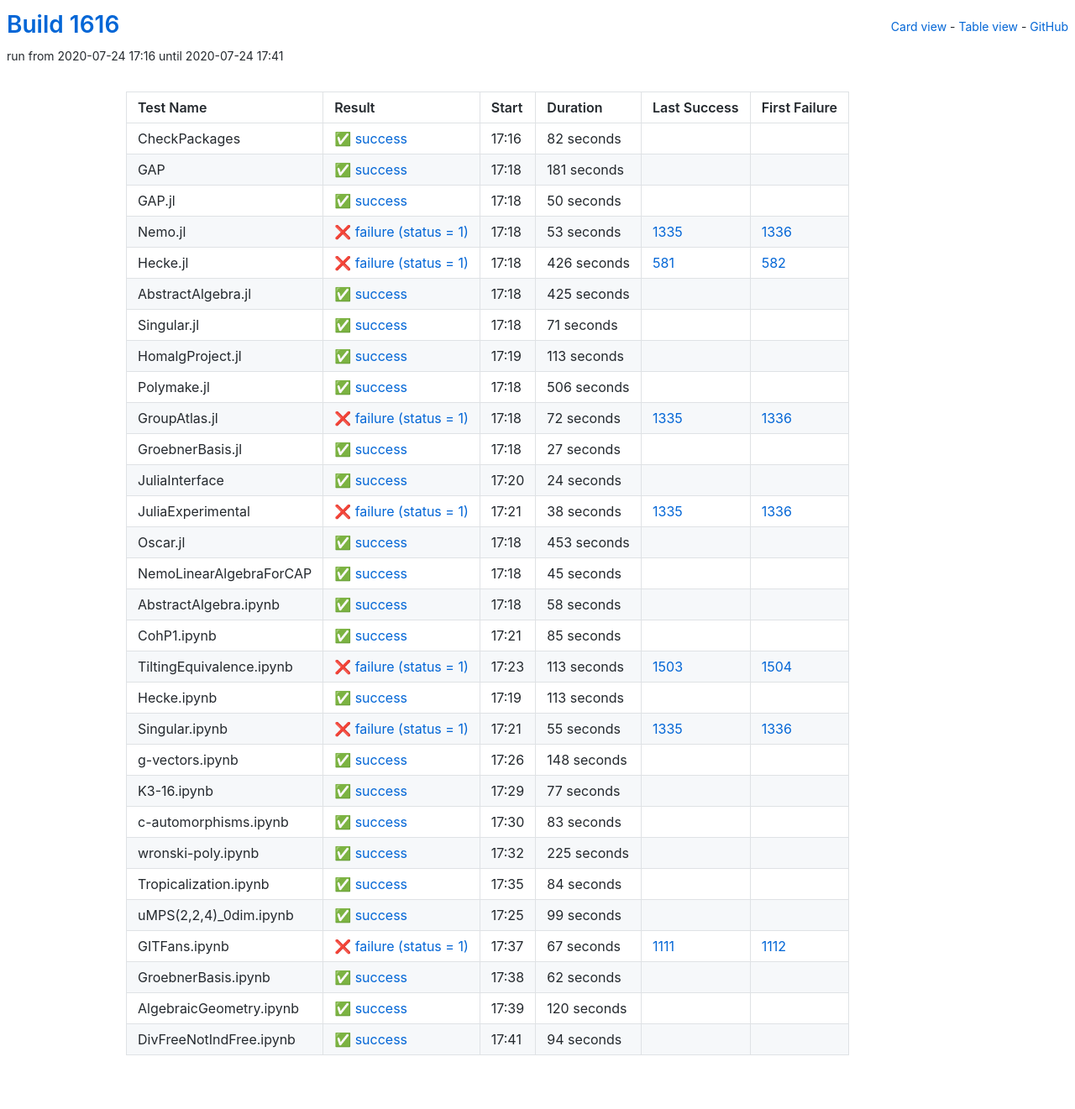
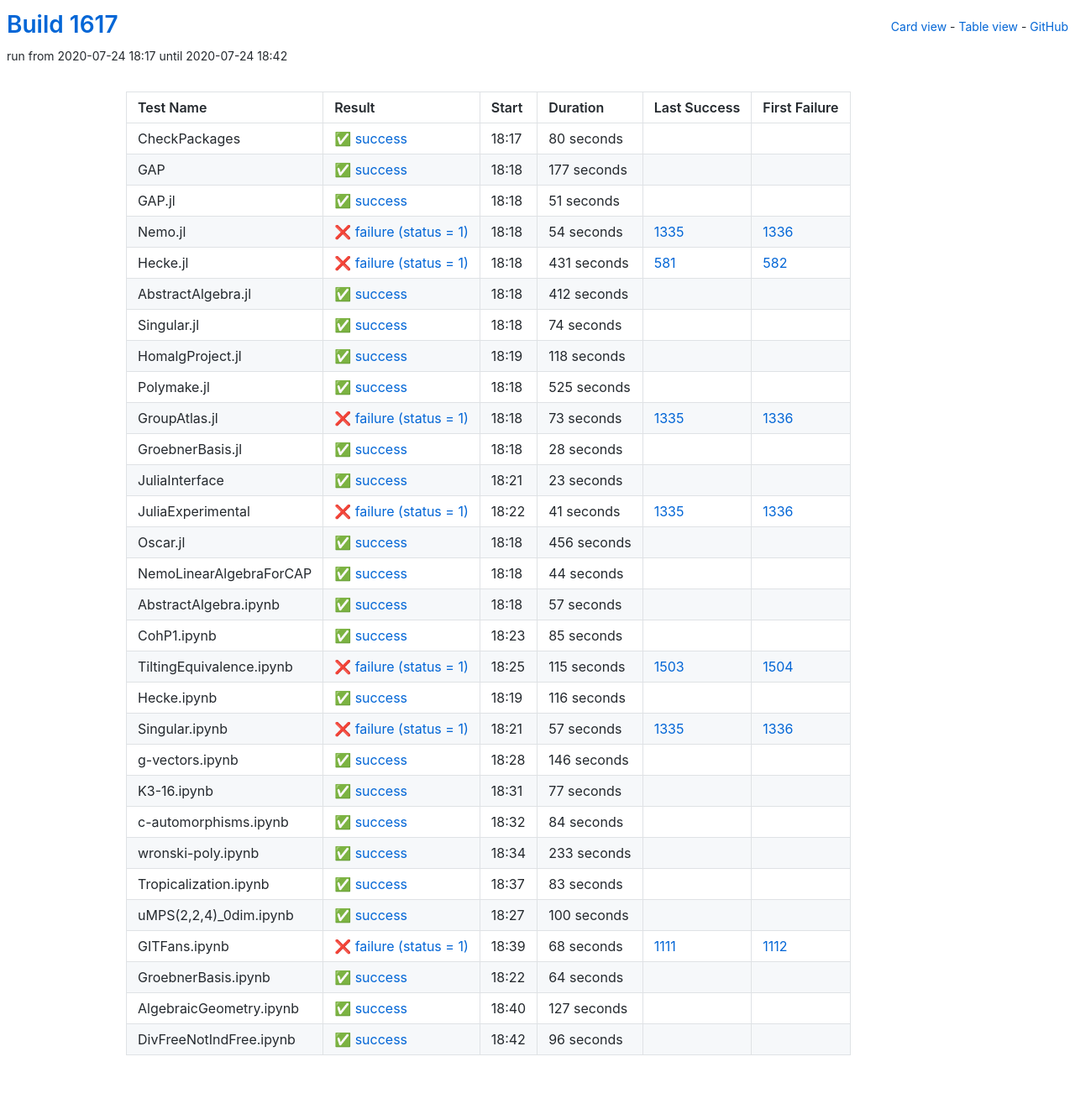
Before and after one commit to oscar-system/oscar-ci-status-1.4, a Jekyll site: the page built from table.html, in a window 1280 px wide. Shown: the whole page at 84% size. Built offline with Jekyll 4.4.1, drawn with Linux system fonts in a browser that asks for light colours.

Commit message:
Build #1617

```diff
--- a/_data/ci.yml
+++ b/_data/ci.yml
@@ -1,6 +1,6 @@
 ---
-build: 1616
-build_url: https://oscarci.mathematik.uni-kl.de/job/oscar-julia-1.4/1616/
+build: 1617
+build_url: https://oscarci.mathematik.uni-kl.de/job/oscar-julia-1.4/1617/
 job: oscar-julia-1.4
 organization: oscar-system
 repo: oscar-ci-status-1.4
@@ -8,200 +8,200 @@ repourl: https://github.com/oscar-system/oscar-ci-status-1.4
 tests:
 - name: CheckPackages
   id: checkpackages
-  log: https://oscarci.mathematik.uni-kl.de/job/oscar-julia-1.4/1616/artifact/logs/build-1616/CheckPackages.log
-  start: 2020-07-24 17:16
+  log: https://oscarci.mathematik.uni-kl.de/job/oscar-julia-1.4/1617/artifact/logs/build-1617/CheckPackages.log
+  start: 2020-07-24 18:17
   success: true
   exitcode: 0
   status: success
-  duration: 82
+  duration: 80
   last_success: false
   last_success_url:
   first_failure: false
   first_failure_url:
 - name: GAP
   id: gap
-  log: https://oscarci.mathematik.uni-kl.de/job/oscar-julia-1.4/1616/artifact/logs/build-1616/GAP.log
-  start: 2020-07-24 17:18
+  log: https://oscarci.mathematik.uni-kl.de/job/oscar-julia-1.4/1617/artifact/logs/build-1617/GAP.log
+  start: 2020-07-24 18:18
   success: true
   exitcode: 0
   status: success
-  duration: 181
+  duration: 177
   last_success: false
   last_success_url:
   first_failure: false
   first_failure_url:
 - name: GAP.jl
   id: gap-jl
-  log: https://oscarci.mathematik.uni-kl.de/job/oscar-julia-1.4/1616/artifact/logs/build-1616/GAP.jl.log
-  start: 2020-07-24 17:18
+  log: https://oscarci.mathematik.uni-kl.de/job/oscar-julia-1.4/1617/artifact/logs/build-1617/GAP.jl.log
+  start: 2020-07-24 18:18
   success: true
   exitcode: 0
   status: success
-  duration: 50
+  duration: 51
   last_success: false
   last_success_url:
   first_failure: false
   first_failure_url:
 - name: Nemo.jl
   id: nemo-jl
-  log: https://oscarci.mathematik.uni-kl.de/job/oscar-julia-1.4/1616/artifact/logs/build-1616/Nemo.jl.log
-  start: 2020-07-24 17:18
+  log: https://oscarci.mathematik.uni-kl.de/job/oscar-julia-1.4/1617/artifact/logs/build-1617/Nemo.jl.log
+  start: 2020-07-24 18:18
   success: false
   exitcode: 1
   status: failure
-  duration: 53
+  duration: 54
   last_success: 1335
   last_success_url: https://oscarci.mathematik.uni-kl.de/job/oscar-julia-1.4/1335/
   first_failure: 1336
   first_failure_url: https://oscarci.mathematik.uni-kl.de/job/oscar-julia-1.4/1336/
 - name: Hecke.jl
   id: hecke-jl
-  log: https://oscarci.mathematik.uni-kl.de/job/oscar-julia-1.4/1616/artifact/logs/build-1616/Hecke.jl.log
-  start: 2020-07-24 17:18
+  log: https://oscarci.mathematik.uni-kl.de/job/oscar-julia-1.4/1617/artifact/logs/build-1617/Hecke.jl.log
+  start: 2020-07-24 18:18
   success: false
   exitcode: 1
   status: failure
-  duration: 426
+  duration: 431
   last_success: 581
   last_success_url: https://oscarci.mathematik.uni-kl.de/job/oscar-julia-1.4/581/
   first_failure: 582
   first_failure_url: https://oscarci.mathematik.uni-kl.de/job/oscar-julia-1.4/582/
 - name: AbstractAlgebra.jl
   id: abstractalgebra-jl
-  log: https://oscarci.mathematik.uni-kl.de/job/oscar-julia-1.4/1616/artifact/logs/build-1616/AbstractAlgebra.jl.log
-  start: 2020-07-24 17:18
+  log: https://oscarci.mathematik.uni-kl.de/job/oscar-julia-1.4/1617/artifact/logs/build-1617/AbstractAlgebra.jl.log
+  start: 2020-07-24 18:18
   success: true
   exitcode: 0
   status: success
-  duration: 425
+  duration: 412
   last_success: false
   last_success_url:
   first_failure: false
   first_failure_url:
 - name: Singular.jl
   id: singular-jl
-  log: https://oscarci.mathematik.uni-kl.de/job/oscar-julia-1.4/1616/artifact/logs/build-1616/Singular.jl.log
-  start: 2020-07-24 17:18
+  log: https://oscarci.mathematik.uni-kl.de/job/oscar-julia-1.4/1617/artifact/logs/build-1617/Singular.jl.log
+  start: 2020-07-24 18:18
   success: true
   exitcode: 0
   status: success
-  duration: 71
+  duration: 74
   last_success: false
   last_success_url:
   first_failure: false
   first_failure_url:
 - name: HomalgProject.jl
   id: homalgproject-jl
-  log: https://oscarci.mathematik.uni-kl.de/job/oscar-julia-1.4/1616/artifact/logs/build-1616/HomalgProject.jl.log
-  start: 2020-07-24 17:19
+  log: https://oscarci.mathematik.uni-kl.de/job/oscar-julia-1.4/1617/artifact/logs/build-1617/HomalgProject.jl.log
+  start: 2020-07-24 18:19
   success: true
   exitcode: 0
   status: success
-  duration: 113
+  duration: 118
   last_success: false
   last_success_url:
   first_failure: false
   first_failure_url:
 - name: Polymake.jl
   id: polymake-jl
-  log: https://oscarci.mathematik.uni-kl.de/job/oscar-julia-1.4/1616/artifact/logs/build-1616/Polymake.jl.log
-  start: 2020-07-24 17:18
+  log: https://oscarci.mathematik.uni-kl.de/job/oscar-julia-1.4/1617/artifact/logs/build-1617/Polymake.jl.log
+  start: 2020-07-24 18:18
   success: true
   exitcode: 0
   status: success
-  duration: 506
+  duration: 525
   last_success: false
   last_success_url:
   first_failure: false
   first_failure_url:
 - name: GroupAtlas.jl
   id: groupatlas-jl
-  log: https://oscarci.mathematik.uni-kl.de/job/oscar-julia-1.4/1616/artifact/logs/build-1616/GroupAtlas.jl.log
-  start: 2020-07-24 17:18
+  log: https://oscarci.mathematik.uni-kl.de/job/oscar-julia-1.4/1617/artifact/logs/build-1617/GroupAtlas.jl.log
+  start: 2020-07-24 18:18
   success: false
   exitcode: 1
   status: failure
-  duration: 72
+  duration: 73
   last_success: 1335
   last_success_url: https://oscarci.mathematik.uni-kl.de/job/oscar-julia-1.4/1335/
   first_failure: 1336
   first_failure_url: https://oscarci.mathematik.uni-kl.de/job/oscar-julia-1.4/1336/
 - name: GroebnerBasis.jl
   id: groebnerbasis-jl
-  log: https://oscarci.mathematik.uni-kl.de/job/oscar-julia-1.4/1616/artifact/logs/build-1616/GroebnerBasis.jl.log
-  start: 2020-07-24 17:18
+  log: https://oscarci.mathematik.uni-kl.de/job/oscar-julia-1.4/1617/artifact/logs/build-1617/GroebnerBasis.jl.log
+  start: 2020-07-24 18:18
   success: true
   exitcode: 0
   status: success
-  duration: 27
+  duration: 28
   last_success: false
   last_success_url:
   first_failure: false
   first_failure_url:
 - name: JuliaInterface
   id: juliainterface
-  log: https://oscarci.mathematik.uni-kl.de/job/oscar-julia-1.4/1616/artifact/logs/build-1616/JuliaInterface.log
-  start: 2020-07-24 17:20
+  log: https://oscarci.mathematik.uni-kl.de/job/oscar-julia-1.4/1617/artifact/logs/build-1617/JuliaInterface.log
+  start: 2020-07-24 18:21
   success: true
   exitcode: 0
   status: success
-  duration: 24
+  duration: 23
   last_success: false
   last_success_url:
   first_failure: false
   first_failure_url:
 - name: JuliaExperimental
   id: juliaexperimental
-  log: https://oscarci.mathematik.uni-kl.de/job/oscar-julia-1.4/1616/artifact/logs/build-1616/JuliaExperimental.log
-  start: 2020-07-24 17:21
+  log: https://oscarci.mathematik.uni-kl.de/job/oscar-julia-1.4/1617/artifact/logs/build-1617/JuliaExperimental.log
+  start: 2020-07-24 18:22
   success: false
   exitcode: 1
   status: failure
-  duration: 38
+  duration: 41
   last_success: 1335
   last_success_url: https://oscarci.mathematik.uni-kl.de/job/oscar-julia-1.4/1335/
   first_failure: 1336
   first_failure_url: https://oscarci.mathematik.uni-kl.de/job/oscar-julia-1.4/1336/
 - name: Oscar.jl
   id: oscar-jl
-  log: https://oscarci.mathematik.uni-kl.de/job/oscar-julia-1.4/1616/artifact/logs/build-1616/Oscar.jl.log
-  start: 2020-07-24 17:18
+  log: https://oscarci.mathematik.uni-kl.de/job/oscar-julia-1.4/1617/artifact/logs/build-1617/Oscar.jl.log
+  start: 2020-07-24 18:18
   success: true
   exitcode: 0
   status: success
-  duration: 453
+  duration: 456
   last_success: false
   last_success_url:
   first_failure: false
   first_failure_url:
 - name: NemoLinearAlgebraForCAP
   id: nemolinearalgebraforcap
-  log: https://oscarci.mathematik.uni-kl.de/job/oscar-julia-1.4/1616/artifact/logs/build-1616/NemoLinearAlgebraForCAP.log
-  start: 2020-07-24 17:18
+  log: https://oscarci.mathematik.uni-kl.de/job/oscar-julia-1.4/1617/artifact/logs/build-1617/NemoLinearAlgebraForCAP.log
+  start: 2020-07-24 18:18
   success: true
   exitcode: 0
   status: success
-  duration: 45
+  duration: 44
   last_success: false
   last_success_url:
   first_failure: false
   first_failure_url:
 - name: AbstractAlgebra.ipynb
   id: abstractalgebra-ipynb
-  log: https://oscarci.mathematik.uni-kl.de/job/oscar-julia-1.4/1616/artifact/logs/build-1616/AbstractAlgebra.ipynb.log
-  start: 2020-07-24 17:18
+  log: https://oscarci.mathematik.uni-kl.de/job/oscar-julia-1.4/1617/artifact/logs/build-1617/AbstractAlgebra.ipynb.log
+  start: 2020-07-24 18:18
   success: true
   exitcode: 0
   status: success
-  duration: 58
+  duration: 57
   last_success: false
   last_success_url:
   first_failure: false
   first_failure_url:
 - name: CohP1.ipynb
   id: cohp1-ipynb
-  log: https://oscarci.mathematik.uni-kl.de/job/oscar-julia-1.4/1616/artifact/logs/build-1616/CohP1.ipynb.log
-  start: 2020-07-24 17:21
+  log: https://oscarci.mathematik.uni-kl.de/job/oscar-julia-1.4/1617/artifact/logs/build-1617/CohP1.ipynb.log
+  start: 2020-07-24 18:23
   success: true
   exitcode: 0
   status: success
@@ -212,56 +212,56 @@ tests:
   first_failure_url:
 - name: TiltingEquivalence.ipynb
   id: tiltingequivalence-ipynb
-  log: https://oscarci.mathematik.uni-kl.de/job/oscar-julia-1.4/1616/artifact/logs/build-1616/TiltingEquivalence.ipynb.log
-  start: 2020-07-24 17:23
+  log: https://oscarci.mathematik.uni-kl.de/job/oscar-julia-1.4/1617/artifact/logs/build-1617/TiltingEquivalence.ipynb.log
+  start: 2020-07-24 18:25
   success: false
   exitcode: 1
   status: failure
-  duration: 113
+  duration: 115
   last_success: 1503
   last_success_url: https://oscarci.mathematik.uni-kl.de/job/oscar-julia-1.4/1503/
   first_failure: 1504
   first_failure_url: https://oscarci.mathematik.uni-kl.de/job/oscar-julia-1.4/1504/
 - name: Hecke.ipynb
   id: hecke-ipynb
-  log: https://oscarci.mathematik.uni-kl.de/job/oscar-julia-1.4/1616/artifact/logs/build-1616/Hecke.ipynb.log
-  start: 2020-07-24 17:19
+  log: https://oscarci.mathematik.uni-kl.de/job/oscar-julia-1.4/1617/artifact/logs/build-1617/Hecke.ipynb.log
+  start: 2020-07-24 18:19
   success: true
   exitcode: 0
   status: success
-  duration: 113
+  duration: 116
   last_success: false
   last_success_url:
   first_failure: false
   first_failure_url:
 - name: Singular.ipynb
   id: singular-ipynb
-  log: https://oscarci.mathematik.uni-kl.de/job/oscar-julia-1.4/1616/artifact/logs/build-1616/Singular.ipynb.log
-  start: 2020-07-24 17:21
+  log: https://oscarci.mathematik.uni-kl.de/job/oscar-julia-1.4/1617/artifact/logs/build-1617/Singular.ipynb.log
+  start: 2020-07-24 18:21
   success: false
   exitcode: 1
   status: failure
-  duration: 55
+  duration: 57
   last_success: 1335
   last_success_url: https://oscarci.mathematik.uni-kl.de/job/oscar-julia-1.4/1335/
   first_failure: 1336
   first_failure_url: https://oscarci.mathematik.uni-kl.de/job/oscar-julia-1.4/1336/
 - name: g-vectors.ipynb
   id: g-vectors-ipynb
-  log: https://oscarci.mathematik.uni-kl.de/job/oscar-julia-1.4/1616/artifact/logs/build-1616/g-vectors.ipynb.log
-  start: 2020-07-24 17:26
+  log: https://oscarci.mathematik.uni-kl.de/job/oscar-julia-1.4/1617/artifact/logs/build-1617/g-vectors.ipynb.log
+  start: 2020-07-24 18:28
   success: true
   exitcode: 0
   status: success
-  duration: 148
+  duration: 146
   last_success: false
   last_success_url:
   first_failure: false
   first_failure_url:
 - name: K3-16.ipynb
   id: k3-16-ipynb
-  log: https://oscarci.mathematik.uni-kl.de/job/oscar-julia-1.4/1616/artifact/logs/build-1616/K3-16.ipynb.log
-  start: 2020-07-24 17:29
+  log: https://oscarci.mathematik.uni-kl.de/job/oscar-julia-1.4/1617/artifact/logs/build-1617/K3-16.ipynb.log
+  start: 2020-07-24 18:31
   success: true
   exitcode: 0
   status: success
@@ -272,8 +272,32 @@ tests:
   first_failure_url:
 - name: c-automorphisms.ipynb
   id: c-automorphisms-ipynb
-  log: https://oscarci.mathematik.uni-kl.de/job/oscar-julia-1.4/1616/artifact/logs/build-1616/c-automorphisms.ipynb.log
-  start: 2020-07-24 17:30
+  log: https://oscarci.mathematik.uni-kl.de/job/oscar-julia-1.4/1617/artifact/logs/build-1617/c-automorphisms.ipynb.log
+  start: 2020-07-24 18:32
+  success: true
+  exitcode: 0
+  status: success
+  duration: 84
+  last_success: false
+  last_success_url:
+  first_failure: false
+  first_failure_url:
+- name: wronski-poly.ipynb
+  id: wronski-poly-ipynb
+  log: https://oscarci.mathematik.uni-kl.de/job/oscar-julia-1.4/1617/artifact/logs/build-1617/wronski-poly.ipynb.log
+  start: 2020-07-24 18:34
+  success: true
+  exitcode: 0
+  status: success
+  duration: 233
+  last_success: false
+  last_success_url:
+  first_failure: false
+  first_failure_url:
+- name: Tropicalization.ipynb
+  id: tropicalization-ipynb
+  log: https://oscarci.mathematik.uni-kl.de/job/oscar-julia-1.4/1617/artifact/logs/build-1617/Tropicalization.ipynb.log
+  start: 2020-07-24 18:37
   success: true
   exitcode: 0
   status: success
@@ -282,86 +306,62 @@ tests:
   last_success_url:
   first_failure: false
   first_failure_url:
-- name: wronski-poly.ipynb
-  id: wronski-poly-ipynb
-  log: https://oscarci.mathematik.uni-kl.de/job/oscar-julia-1.4/1616/artifact/logs/build-1616/wronski-poly.ipynb.log
-  start: 2020-07-24 17:32
+- name: uMPS(2,2,4)_0dim.ipynb
+  id: umps-2-2-4-0dim-ipynb
+  log: https://oscarci.mathematik.uni-kl.de/job/oscar-julia-1.4/1617/artifact/logs/build-1617/uMPS-2-2-4-_0dim.ipynb.log
+  start: 2020-07-24 18:27
   success: true
   exitcode: 0
   status: success
-  duration: 225
-  last_success: false
-  last_success_url:
-  first_failure: false
-  first_failure_url:
-- name: Tropicalization.ipynb
-  id: tropicalization-ipynb
-  log: https://oscarci.mathematik.uni-kl.de/job/oscar-julia-1.4/1616/artifact/logs/build-1616/Tropicalization.ipynb.log
-  start: 2020-07-24 17:35
-  success: true
-  exitcode: 0
-  status: success
-  duration: 84
-  last_success: false
-  last_success_url:
-  first_failure: false
-  first_failure_url:
-- name: uMPS(2,2,4)_0dim.ipynb
-  id: umps-2-2-4-0dim-ipynb
-  log: https://oscarci.mathematik.uni-kl.de/job/oscar-julia-1.4/1616/artifact/logs/build-1616/uMPS-2-2-4-_0dim.ipynb.log
-  start: 2020-07-24 17:25
-  success: true
-  exitcode: 0
-  status: success
-  duration: 99
+  duration: 100
   last_success: false
   last_success_url:
   first_failure: false
   first_failure_url:
 - name: GITFans.ipynb
   id: gitfans-ipynb
-  log: https://oscarci.mathematik.uni-kl.de/job/oscar-julia-1.4/1616/artifact/logs/build-1616/GITFans.ipynb.log
-  start: 2020-07-24 17:37
+  log: https://oscarci.mathematik.uni-kl.de/job/oscar-julia-1.4/1617/artifact/logs/build-1617/GITFans.ipynb.log
+  start: 2020-07-24 18:39
   success: false
   exitcode: 1
   status: failure
-  duration: 67
+  duration: 68
   last_success: 1111
   last_success_url: https://oscarci.mathematik.uni-kl.de/job/oscar-julia-1.4/1111/
   first_failure: 1112
   first_failure_url: https://oscarci.mathematik.uni-kl.de/job/oscar-julia-1.4/1112/
 - name: GroebnerBasis.ipynb
   id: groebnerbasis-ipynb
-  log: https://oscarci.mathematik.uni-kl.de/job/oscar-julia-1.4/1616/artifact/logs/build-1616/GroebnerBasis.ipynb.log
-  start: 2020-07-24 17:38
+  log: https://oscarci.mathematik.uni-kl.de/job/oscar-julia-1.4/1617/artifact/logs/build-1617/GroebnerBasis.ipynb.log
+  start: 2020-07-24 18:22
   success: true
   exitcode: 0
   status: success
-  duration: 62
+  duration: 64
   last_success: false
   last_success_url:
   first_failure: false
   first_failure_url:
 - name: AlgebraicGeometry.ipynb
   id: algebraicgeometry-ipynb
-  log: https://oscarci.mathematik.uni-kl.de/job/oscar-julia-1.4/1616/artifact/logs/build-1616/AlgebraicGeometry.ipynb.log
-  start: 2020-07-24 17:39
+  log: https://oscarci.mathematik.uni-kl.de/job/oscar-julia-1.4/1617/artifact/logs/build-1617/AlgebraicGeometry.ipynb.log
+  start: 2020-07-24 18:40
   success: true
   exitcode: 0
   status: success
-  duration: 120
+  duration: 127
   last_success: false
   last_success_url:
   first_failure: false
   first_failure_url:
 - name: DivFreeNotIndFree.ipynb
   id: divfreenotindfree-ipynb
-  log: https://oscarci.mathematik.uni-kl.de/job/oscar-julia-1.4/1616/artifact/logs/build-1616/DivFreeNotIndFree.ipynb.log
-  start: 2020-07-24 17:41
+  log: https://oscarci.mathematik.uni-kl.de/job/oscar-julia-1.4/1617/artifact/logs/build-1617/DivFreeNotIndFree.ipynb.log
+  start: 2020-07-24 18:42
   success: true
   exitcode: 0
   status: success
-  duration: 94
+  duration: 96
   last_success: false
   last_success_url:
   first_failure: false
```
Also changed, not shown: README.md.
